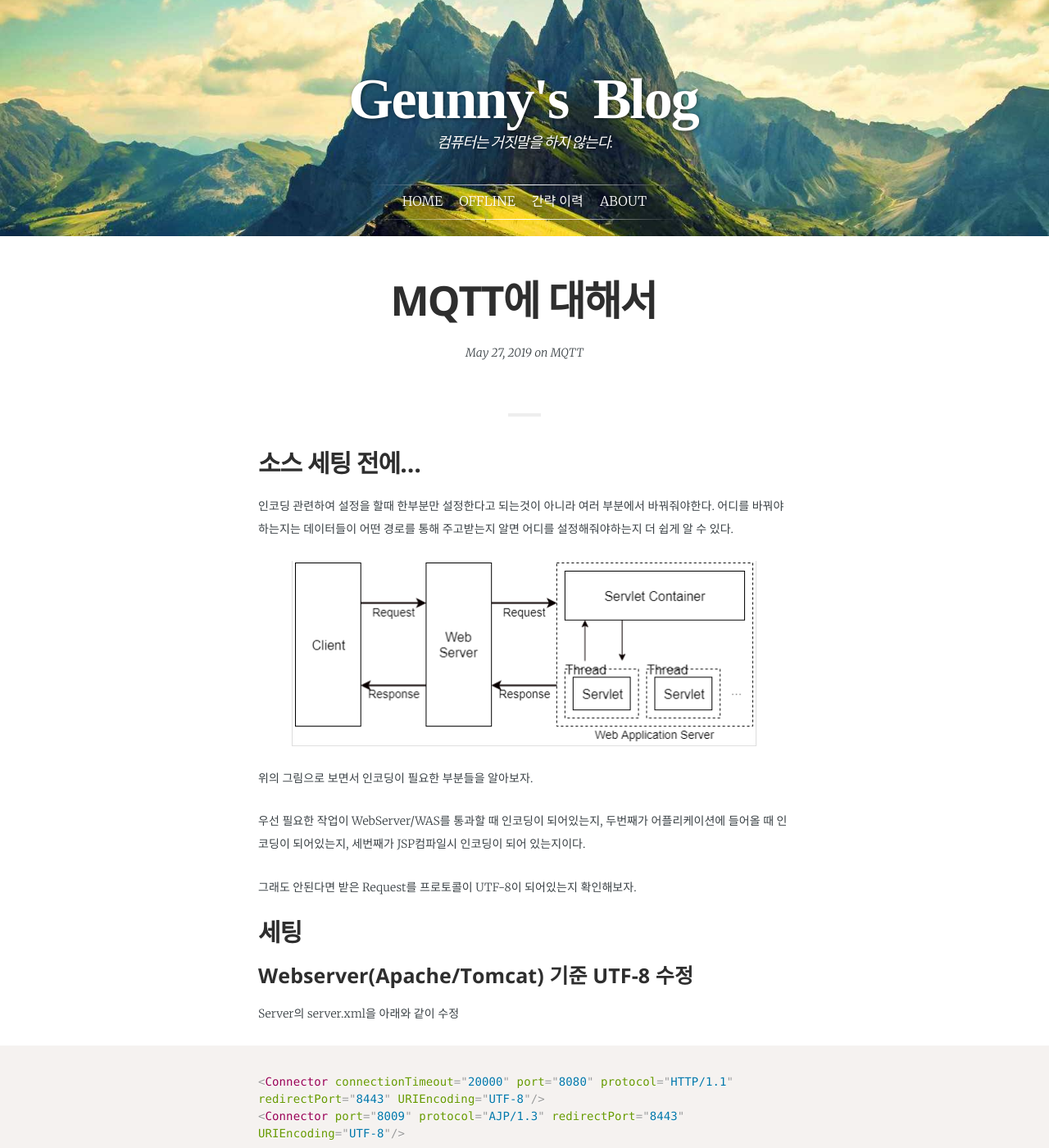
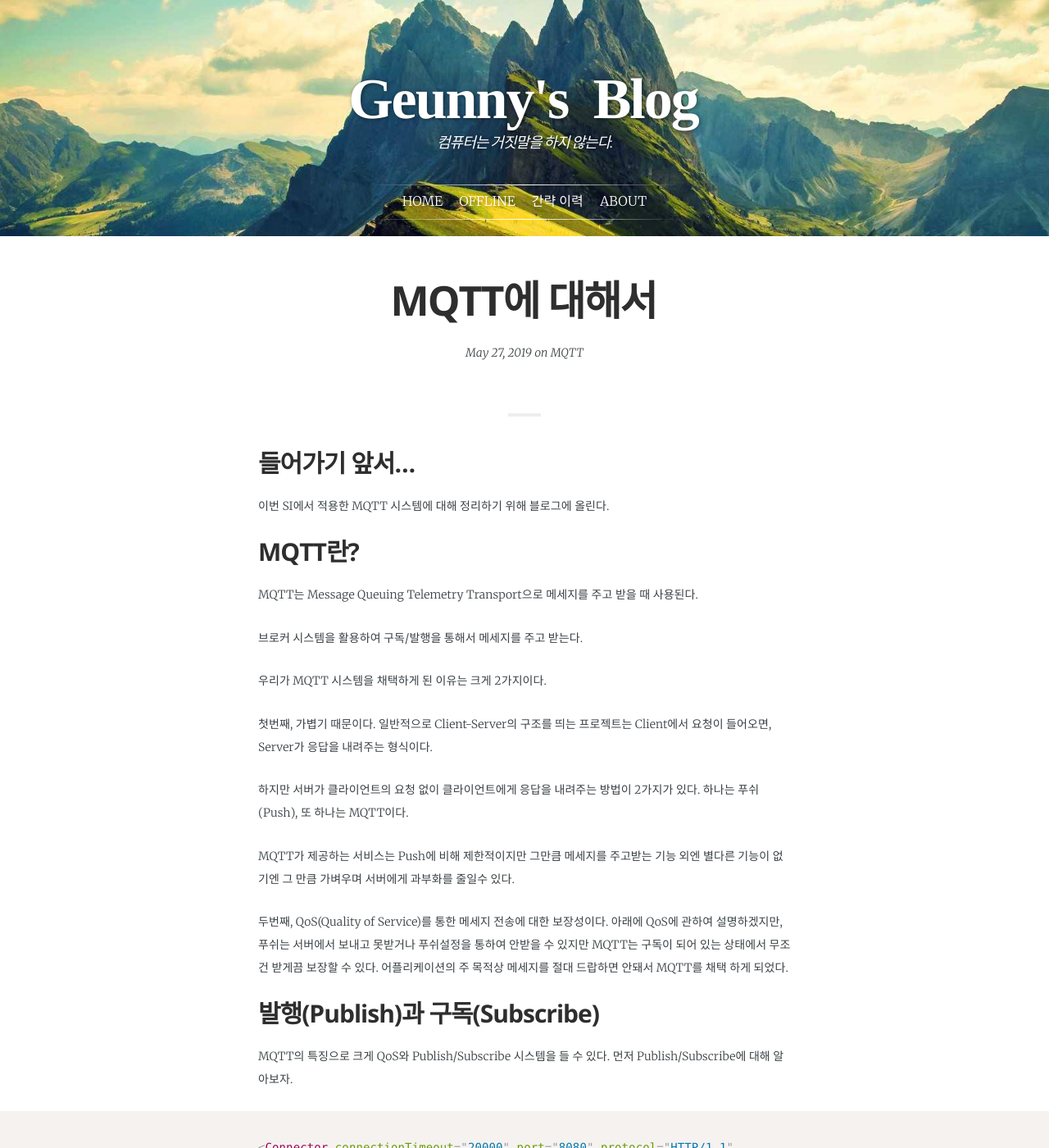
Before and after one commit to jwillmer/jekyllDecent, a Jekyll site: the page built from _posts/2019-05-27-MQTT1.md, in a window 1280 px wide and 1400 px high. Shown: the whole window at 82% size. Built offline with Jekyll 4.4.1, drawn with Linux system fonts in a browser that asks for light colours; some web fonts are replaced.

Commit message:
Update 2019-05-27-MQTT1.md

````diff
--- a/_posts/2019-05-27-MQTT1.md
+++ b/_posts/2019-05-27-MQTT1.md
@@ -13,29 +13,33 @@ comments:          true
 math:		   false
 ---
 
-## 소스 세팅 전에...
+## 들어가기 앞서...
 
-인코딩 관련하여 설정을 할때 한부분만 설정한다고 되는것이 아니라 여러 부분에서 바꿔줘야한다. 어디를 바꿔야하는지는 데이터들이 어떤 경로를 통해 주고받는지 알면 어디를 설정해줘야하는지 더 쉽게 알 수 있다.
+이번 SI에서 적용한 MQTT 시스템에 대해 정리하기 위해 블로그에 올린다.
 
-<aside>
-<figure>
-<img src="{{ "/media/img/Spring/UTF8.PNG" | absolute_url }}" />
-</figure>
-</aside>
+## MQTT란?
 
-위의 그림으로 보면서 인코딩이 필요한 부분들을 알아보자.
+MQTT는 Message Queuing Telemetry Transport으로 메세지를 주고 받을 때 사용된다.
 
-우선 필요한 작업이 WebServer/WAS를 통과할 때 인코딩이 되어있는지,
-두번째가 어플리케이션에 들어올 때 인코딩이 되어있는지,
-세번째가 JSP컴파일시 인코딩이 되어 있는지이다.
+브로커 시스템을 활용하여 구독/발행을 통해서 메세지를 주고 받는다.
 
-그래도 안된다면 받은 Request를 프로토콜이 UTF-8이 되어있는지 확인해보자.
+우리가 MQTT 시스템을 채택하게 된 이유는 크게 2가지이다.
 
-## 세팅
 
-### Webserver(Apache/Tomcat) 기준 UTF-8 수정
+첫번째, 가볍기 때문이다. 일반적으로 Client-Server의 구조를 띄는 프로젝트는 Client에서 요청이 들어오면, Server가 응답을 내려주는 형식이다.
 
-Server의 server.xml을 아래와 같이 수정
+하지만 서버가 클라이언트의 요청 없이 클라이언트에게 응답을 내려주는 방법이 2가지가 있다. 하나는 푸쉬(Push), 또 하나는 MQTT이다.
+
+MQTT가 제공하는 서비스는 Push에 비해 제한적이지만 그만큼 메세지를 주고받는 기능 외엔 별다른 기능이 없기엔 그 만큼 가벼우며 서버에게 과부화를 줄일수 있다.
+
+
+두번째, QoS(Quality of Service)를 통한 메세지 전송에 대한 보장성이다. 아래에 QoS에 관하여 설명하겠지만, 푸쉬는 서버에서 보내고 못받거나 푸쉬설정을 통하여 안받을 수 있지만 MQTT는 구독이 되어 있는 상태에서 무조건 받게끔 보장할 수 있다. 어플리케이션의 주 목적상 메세지를 절대 드랍하면 안돼서 MQTT를 채택 하게 되었다.
+
+
+
+## 발행(Publish)과 구독(Subscribe)
+
+MQTT의 특징으로 크게 QoS와 Publish/Subscribe 시스템을 들 수 있다. 먼저 Publish/Subscribe에 대해 알아보자.
 
 ```xml
 
````
Also changed, not shown: other parts of _posts/2019-05-27-MQTT1.md (+1 -1 lines).
